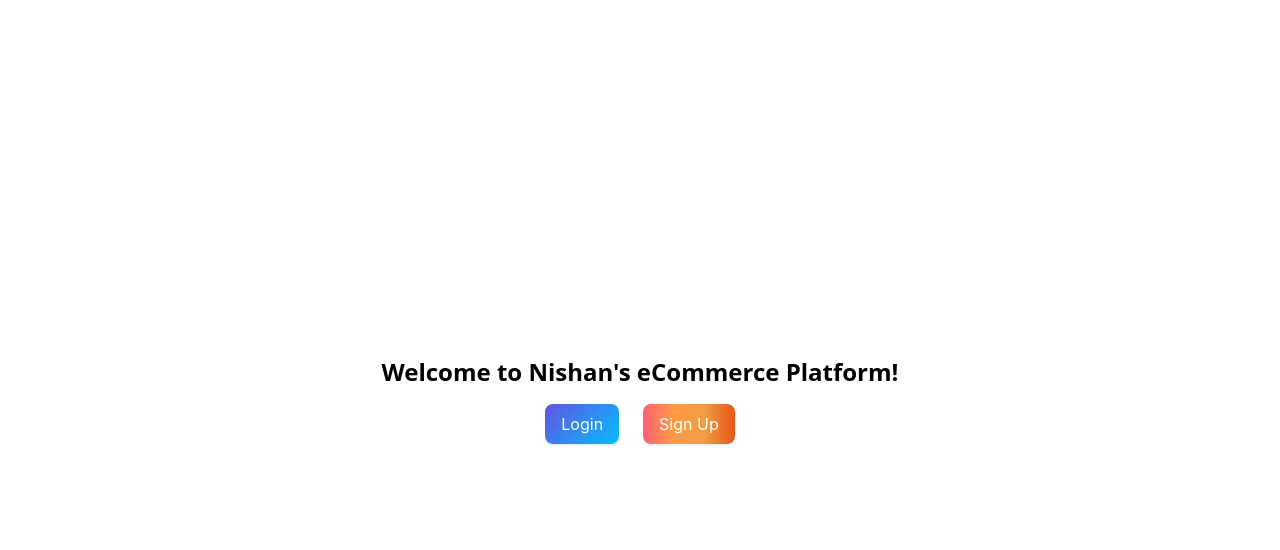
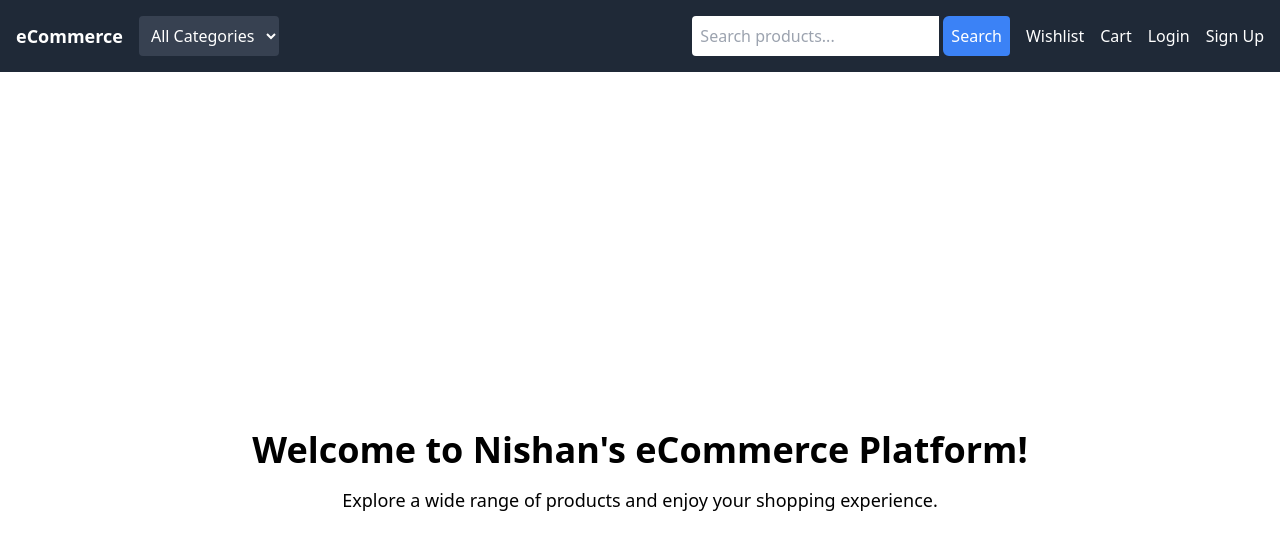
Before and after one commit to nishanau/full_stack_app, a Next.js app: page / in a window 1280 px wide. Shown: the top 550 px of the page. Built offline with nearby package versions, Linux system fonts and the light colour scheme; no server answers.

Commit message:
Added navbar with search, wishlist, cart, category, authlinks components

```diff
--- /dev/null
+++ b/app/components/navbar/AuthLinks.js
@@ -0,0 +1,13 @@
+import React from 'react';
+import Link from 'next/link';
+
+const AuthLinks = () => {
+  return (
+    <>
+      <Link href="/auth/login" className="text-white hover:text-gray-300">Login</Link>
+      <Link href="/auth/signup" className="text-white hover:text-gray-300">Sign Up</Link>
+    </>
+  );
+};
+
+export default AuthLinks;
--- /dev/null
+++ b/app/components/navbar/CartIcon.js
@@ -0,0 +1,13 @@
+import React from 'react';
+import Link from 'next/link';
+
+const CartIcon = () => {
+  return (
+    <Link href="/cart" className="text-white relative hover:text-gray-300">
+      Cart
+
+    </Link>
+  );
+};
+
+export default CartIcon;
--- /dev/null
+++ b/app/components/navbar/CategoryDropdown.js
@@ -0,0 +1,15 @@
+import React from 'react';
+
+const CategoriesDropdown = () => {
+  return (
+    <select className="p-2 rounded bg-gray-700 text-white">
+      <option value="all">All Categories</option>
+      <option value="electronics">Electronics</option>
+      <option value="fashion">Fashion</option>
+      <option value="home">Home</option>
+      <option value="beauty">Beauty</option>
+    </select>
+  );
+};
+
+export default CategoriesDropdown;
--- /dev/null
+++ b/app/components/navbar/Navbar.js
@@ -0,0 +1,30 @@
+import React from 'react';
+import Link from 'next/link';
+import SearchBar from './SearchBar';
+import AuthLinks from './AuthLinks';
+import ProfileLinks from './ProfileLinks';
+import CategoriesDropdown from './CategoryDropdown';
+import CartIcon from './CartIcon';
+import Wishlist from './Wishlist';
+import { useSession } from 'next-auth/react';
+
+const Navbar = () => {
+  const { data: session } = useSession();
+
+  return (
+    <nav className="bg-gray-800 p-4 flex justify-between items-center">
+      <div className="flex items-center space-x-4">
+        <Link href="/" className="text-white text-lg font-bold hover:text-gray-300">eCommerce</Link>
+        <CategoriesDropdown />
+      </div>
+      <div className="flex items-center space-x-4">
+        <SearchBar />
+        <Wishlist />
+        <CartIcon />
+        {session ? <ProfileLinks /> : <AuthLinks />}
+      </div>
+    </nav>
+  );
+};
+
+export default Navbar;
--- /dev/null
+++ b/app/components/navbar/ProfileLinks.js
@@ -0,0 +1,14 @@
+import React from 'react';
+import Link from 'next/link';
+import { signOut } from 'next-auth/react';
+
+const ProfileLinks = () => {
+  return (
+    <>
+      <Link href="/profile" className="text-white hover:text-gray-300">Profile</Link>
+      <button onClick={() => signOut()} className="text-white hover:text-gray-300">Logout</button>
+    </>
+  );
+};
+
+export default ProfileLinks;
--- /dev/null
+++ b/app/components/navbar/SearchBar.js
@@ -0,0 +1,18 @@
+import React from 'react';
+
+const SearchBar = () => {
+  return (
+    <div className="flex">
+      <input
+        type="text"
+        placeholder="Search products..."
+        className="p-2 rounded-l"
+      />
+      <button className="p-2 bg-blue-500 text-white rounded-r ml-1 rounded-md hover:bg-blue-600">
+        Search
+      </button>
+    </div>
+  );
+};
+
+export default SearchBar;
--- /dev/null
+++ b/app/components/navbar/Wishlist.js
@@ -0,0 +1,10 @@
+import React from 'react';
+import Link from 'next/link';
+
+const Wishlist = () => {
+  return (
+    <Link href="/wishlist" className="text-white hover:text-gray-300">Wishlist</Link>
+  );
+};
+
+export default Wishlist;
--- a/app/page.js
+++ b/app/page.js
@@ -1,104 +1,22 @@
 "use client";
 import React from "react";
-import { TinyColor } from "@ctrl/tinycolor";
-import Link from "next/link";
-import { Button, ConfigProvider, Space } from "antd";
-import { useSession,  signOut } from "next-auth/react";
+import Navbar from "./components/navbar/Navbar";
 
-// Colors for buttons
-const colors1 = ["#6253E1", "#04BEFE"];
-const colors2 = ["#fc6076", "#ff9a44", "#ef9d43", "#e75516"];
-const getHoverColors = (colors) =>
-  colors.map((color) => new TinyColor(color).lighten(5).toString());
-const getActiveColors = (colors) =>
-  colors.map((color) => new TinyColor(color).darken(5).toString());
-
-const Page = () => {
-  const { data: session } = useSession();
-
+const HomePage = () => {
   return (
-    <div className="flex items-center justify-center min-h-screen text-center p-4">
-      {session ? (
-        <div className="flex flex-col items-center space-y-4">
-          <h1 className="text-2xl font-bold">
-            Welcome back to Nishan's eCommerce Platform!
-          </h1>
-          <p>You are now logged in. Enjoy your shopping!</p>
-          <Space direction="vertical" size="large">
-            <Link href="/shop">
-              <Button type="primary" size="large">
-                Go to Shop
-              </Button>
-            </Link>
-            <Link href="/user/profile">
-              <Button type="default" size="large">
-                View Profile
-              </Button>
-            </Link>
-            <Button type="default" size="large" onClick={() => signOut()}>
-              Logout
-            </Button>
-          </Space>
-        </div>
-      ) : (
-        <div className="flex flex-col items-center space-y-4">
-          <h1 className="text-2xl font-bold">
-            Welcome to Nishan's eCommerce Platform!
-          </h1>
-          <Space direction="horizontal" size="large">
-            <ConfigProvider
-              theme={{
-                components: {
-                  Button: {
-                    colorPrimary: `linear-gradient(135deg, ${colors1.join(
-                      ", "
-                    )})`,
-                    colorPrimaryHover: `linear-gradient(135deg, ${getHoverColors(
-                      colors1
-                    ).join(", ")})`,
-                    colorPrimaryActive: `linear-gradient(135deg, ${getActiveColors(
-                      colors1
-                    ).join(", ")})`,
-                    lineWidth: 0,
-                  },
-                },
-              }}
-            >
-              <Link href="/auth/login">
-                <Button type="primary" size="large">
-                  Login
-                </Button>
-              </Link>
-            </ConfigProvider>
-            <ConfigProvider
-              theme={{
-                components: {
-                  Button: {
-                    colorPrimary: `linear-gradient(90deg, ${colors2.join(
-                      ", "
-                    )})`,
-                    colorPrimaryHover: `linear-gradient(90deg, ${getHoverColors(
-                      colors2
-                    ).join(", ")})`,
-                    colorPrimaryActive: `linear-gradient(90deg, ${getActiveColors(
-                      colors2
-                    ).join(", ")})`,
-                    lineWidth: 0,
-                  },
-                },
-              }}
-            >
-              <Link href="/auth/signup">
-                <Button type="primary" size="large">
-                  Sign Up
-                </Button>
-              </Link>
-            </ConfigProvider>
-          </Space>
-        </div>
-      )}
+    <div>
+      <Navbar />
+      <main className="flex flex-col items-center justify-center min-h-screen p-4 text-center">
+        <h1 className="text-4xl font-bold mb-4">
+          Welcome to Nishan's eCommerce Platform!
+        </h1>
+        <p className="text-lg">
+          Explore a wide range of products and enjoy your shopping experience.
+        </p>
+        {/* Add other homepage content here */}
+      </main>
     </div>
   );
 };
 
-export default Page;
+export default HomePage;
```
